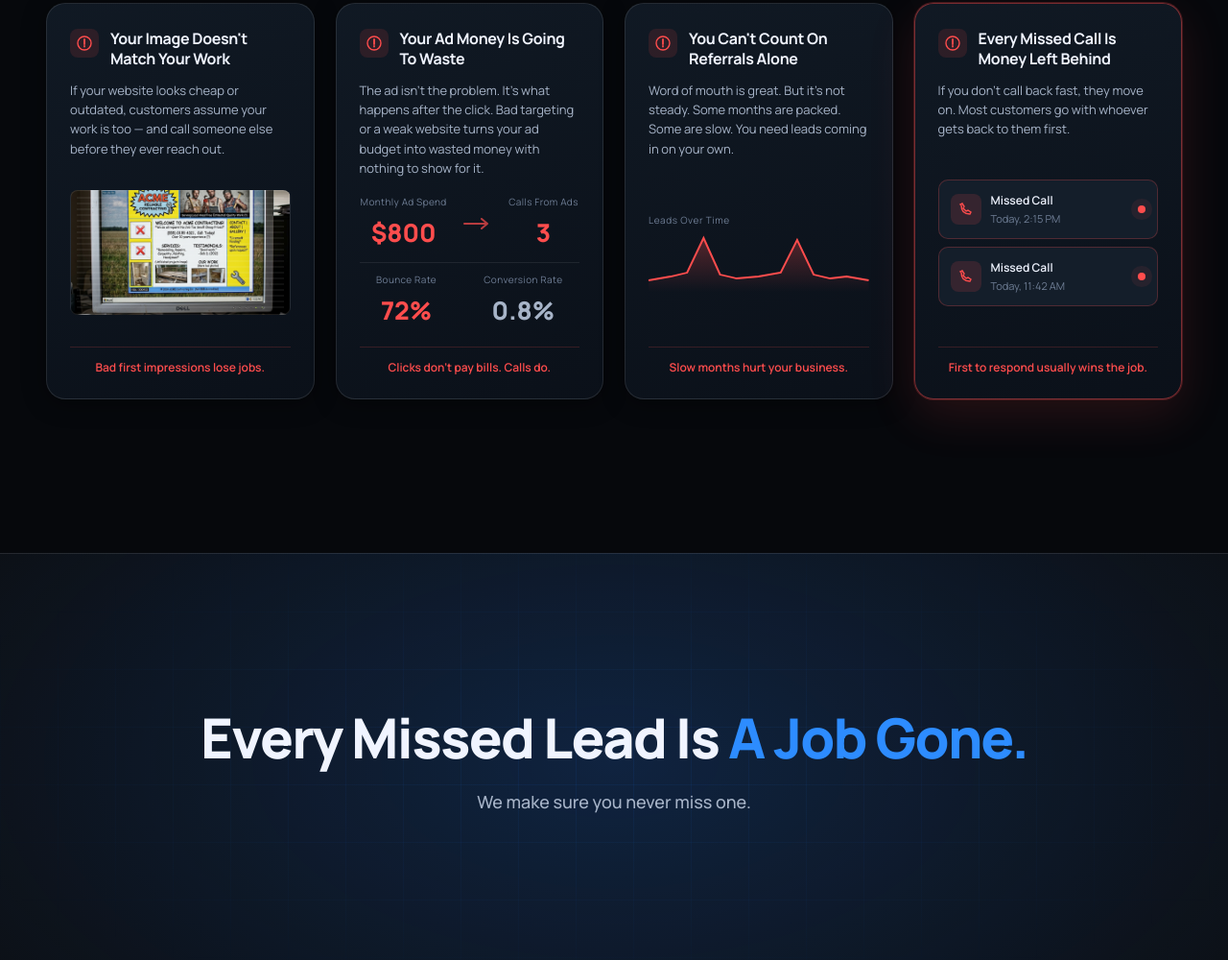
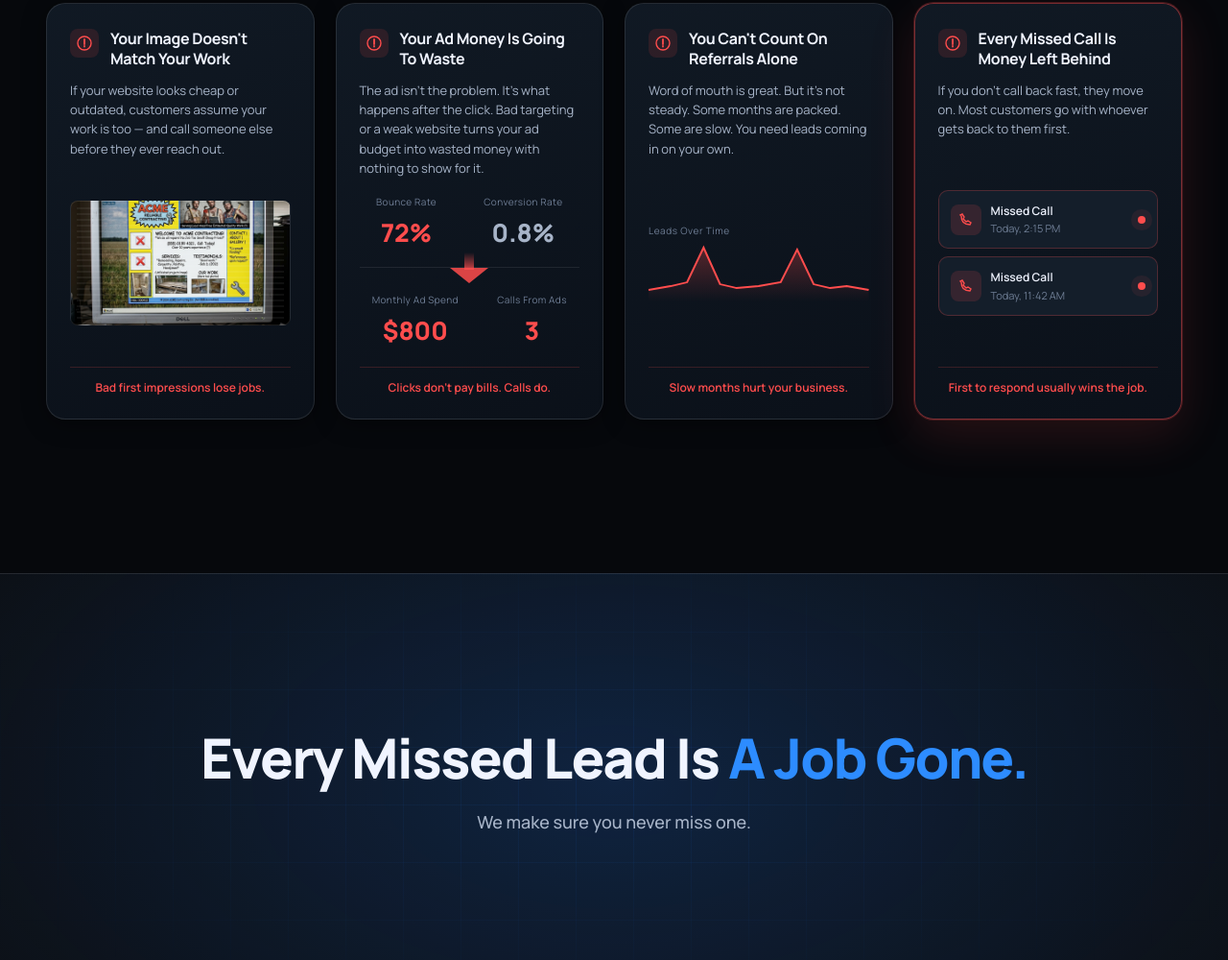
Before and after one commit to natejake935/ironclad-digital, a plain HTML site: page index.html in a window 1280 px wide. Shown: the part 1342-2342 px from the top of the page at 96% size. Drawn offline with Linux system fonts and the light colour scheme.

Commit message:
feat: blocky arrow with fading tail overlaid on centered dividing line

```diff
--- a/index.html
+++ b/index.html
@@ -244,21 +244,8 @@
             <h3>Your Ad Money Is Going To Waste</h3>
           </div>
           <p>The ad isn't the problem. It's what happens after the click. Bad targeting or a weak website turns your ad budget into wasted money with nothing to show for it.</p>
-          <div class="problem-card__visual" style="flex-direction:column;gap:10px;align-items:stretch;">
-            <div class="pv-metrics" style="align-items:center;">
-              <div class="pv-metric">
-                <div class="pv-metric__label">Monthly Ad Spend</div>
-                <div class="pv-metric__val text-red">$800</div>
-              </div>
-              <svg viewBox="0 0 32 16" fill="none" style="width:32px;height:16px;flex-shrink:0;color:#ff4d4d;opacity:.7;">
-                <path d="M2 8h24M20 3l6 5-6 5" stroke="currentColor" stroke-width="2" stroke-linecap="round" stroke-linejoin="round"/>
-              </svg>
-              <div class="pv-metric">
-                <div class="pv-metric__label">Calls From Ads</div>
-                <div class="pv-metric__val text-red">3</div>
-              </div>
-            </div>
-            <div class="pv-metrics" style="border-top:1px solid rgba(255,255,255,.08);padding-top:10px;">
+          <div class="problem-card__visual" style="flex-direction:column;gap:0;align-items:stretch;">
+            <div class="pv-metrics">
               <div class="pv-metric">
                 <div class="pv-metric__label">Bounce Rate</div>
                 <div class="pv-metric__val text-red">72%</div>
@@ -266,6 +253,29 @@
               <div class="pv-metric">
                 <div class="pv-metric__label">Conversion Rate</div>
                 <div class="pv-metric__val" style="color:#a7b4c8;">0.8%</div>
+              </div>
+            </div>
+            <div style="position:relative;display:flex;align-items:center;justify-content:center;height:32px;">
+              <div style="position:absolute;left:0;right:0;height:1px;background:rgba(255,255,255,.08);"></div>
+              <svg viewBox="0 0 44 32" style="position:relative;width:44px;height:32px;z-index:1;">
+                <defs>
+                  <linearGradient id="arrowTail" x1="0" x2="0" y1="0" y2="1">
+                    <stop offset="0%" stop-color="#ff4d4d" stop-opacity="0"/>
+                    <stop offset="100%" stop-color="#ff4d4d" stop-opacity="0.8"/>
+                  </linearGradient>
+                </defs>
+                <rect x="17" y="0" width="10" height="18" fill="url(#arrowTail)"/>
+                <polygon points="2,16 22,32 42,16" fill="#ff4d4d" opacity="0.85"/>
+              </svg>
+            </div>
+            <div class="pv-metrics" style="padding-top:10px;">
+              <div class="pv-metric">
+                <div class="pv-metric__label">Monthly Ad Spend</div>
+                <div class="pv-metric__val text-red">$800</div>
+              </div>
+              <div class="pv-metric">
+                <div class="pv-metric__label">Calls From Ads</div>
+                <div class="pv-metric__val text-red">3</div>
               </div>
             </div>
           </div>
```
